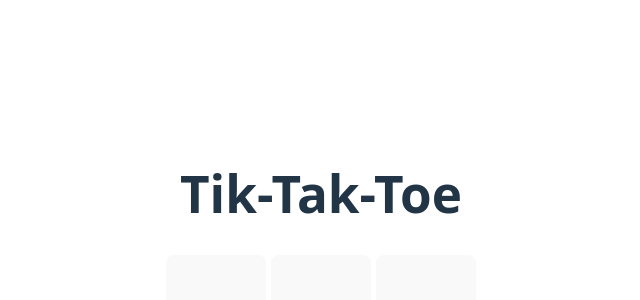
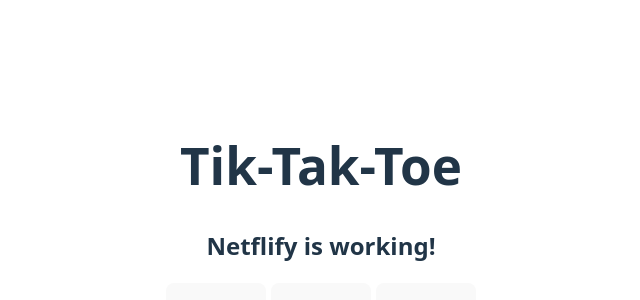
Before and after one commit to Aulanko/Tik-Tak-Toe, a React (Vite) app: page / in a window 1280 px wide. Shown: the part 52-352 px from the top of the page, without its empty margins (319-959 px from the left). Built offline with nearby package versions, Linux system fonts and the light colour scheme.

Commit message:
Testing deployment pipeline to netlify and dev secrets

```diff
--- a/src/App.jsx
+++ b/src/App.jsx
@@ -26,6 +26,7 @@
     <>
       <div>
         <h1>Tik-Tak-Toe</h1>
+        <h2>Netflify is working!</h2>
         <div className='board'>
           <button id="1" onClick={handleClick} className='cell'></button>
           <button id="2" onClick={handleClick} className='cell'></button>
```
Also changed, not shown: 1 other file (tests, documents, lock files or other folders).
